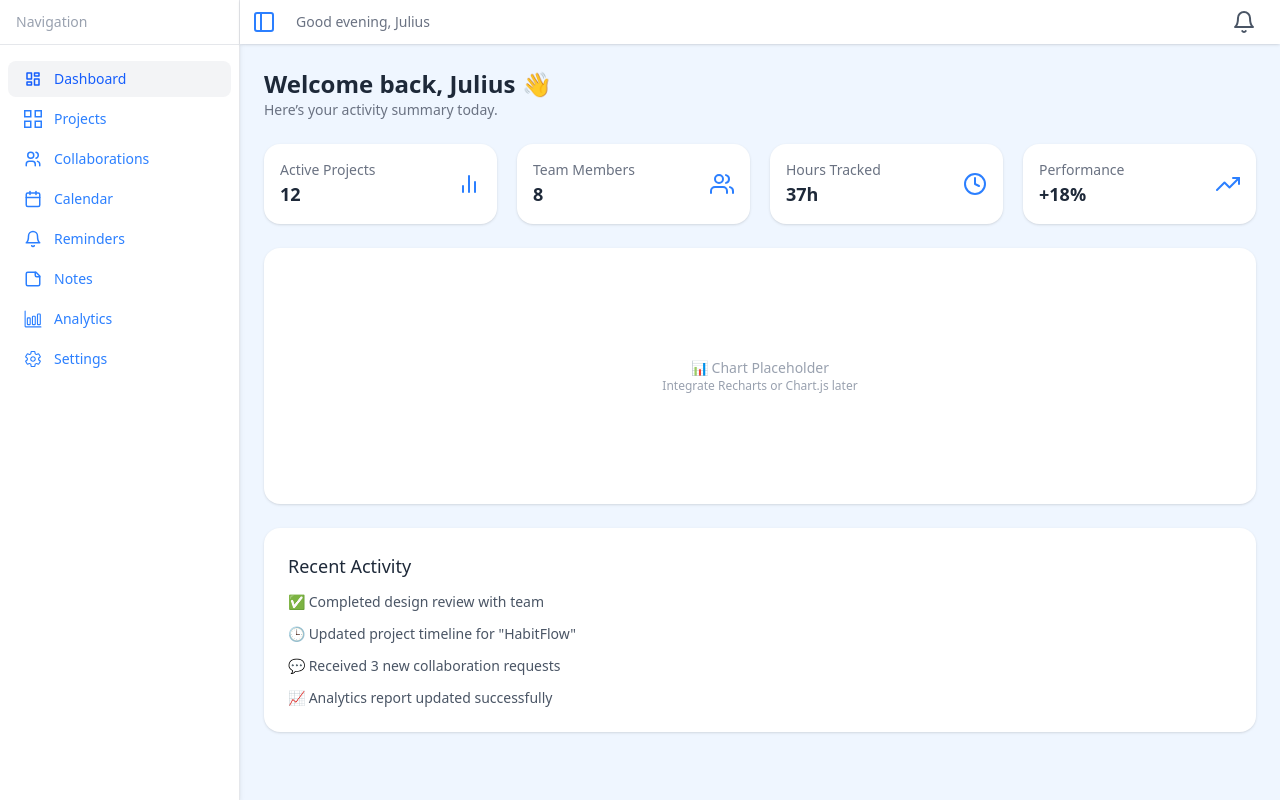
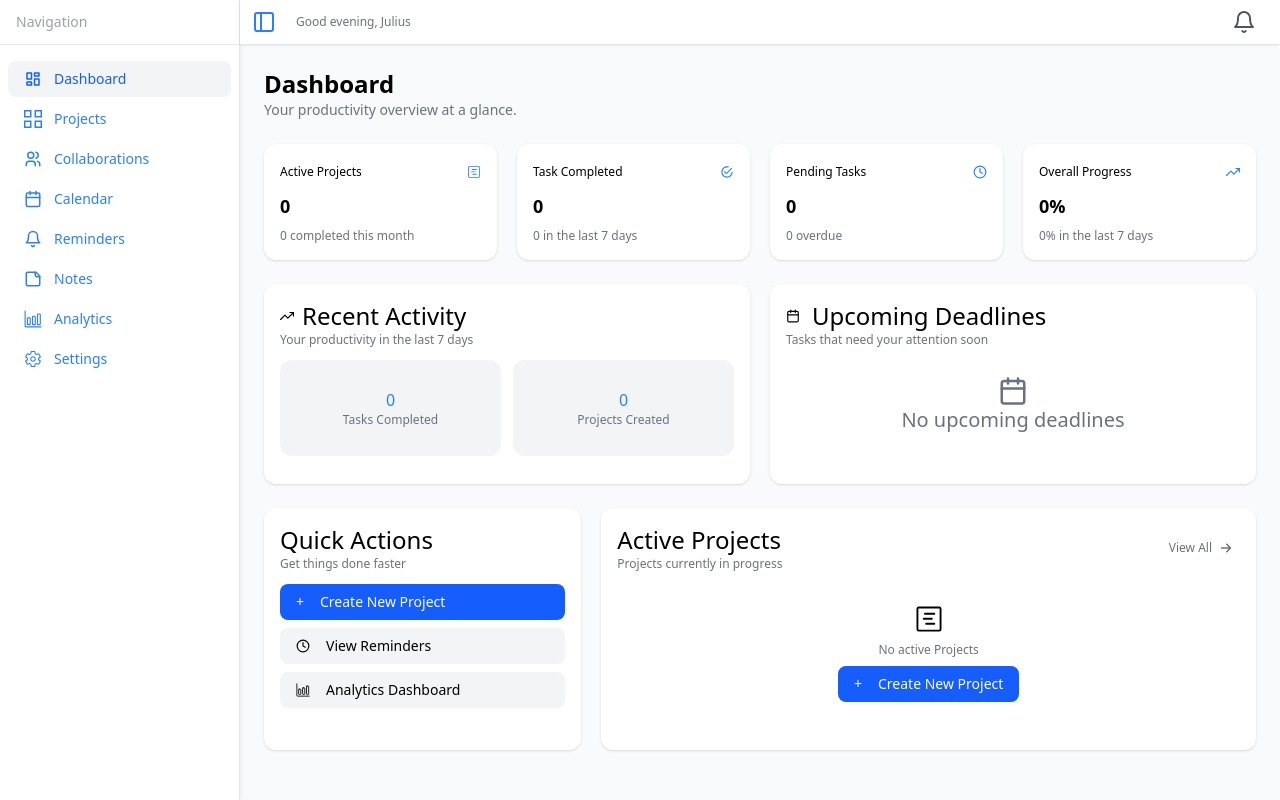
Before and after one commit to juliusmwas/KaziHub, a React (Vite) app: page / in a window 1280 px wide. Built offline with nearby package versions, Linux system fonts and the light colour scheme.

Commit message:
Updated the Dashboard Page

```diff
--- a/src/Components/Navbar.jsx
+++ b/src/Components/Navbar.jsx
@@ -13,7 +13,7 @@ export default function Navbar({ toggleSidebar, toggleMobile }) {
           }}
         ><FiSidebar /></button>
 
-        <p className="text-sm font-medium text-gray-500">Good evening, Julius</p>
+        <p className="text-xs font-normal text-gray-500">Good evening, Julius</p>
       </div>
 
       <div className=" px-3 flex items-center text-2xl cursor-pointer text-gray-600 hover:text-blue-500"><FiBell /></div>
--- a/src/Components/Pages/Dashboard.jsx
+++ b/src/Components/Pages/Dashboard.jsx
@@ -1,52 +1,107 @@
 import { FiUsers, FiBarChart2, FiClock, FiTrendingUp } from "react-icons/fi";
+import { GoProjectRoadmap } from "react-icons/go";
+import { IoMdCheckmarkCircleOutline } from "react-icons/io";
+import { LuClock4 } from "react-icons/lu";
+import { FiCalendar, FiBell } from "react-icons/fi";
+import { IoBarChartOutline, IoSettingsOutline } from "react-icons/io5";
+import { FaArrowRight } from "react-icons/fa6";
+
 
 export default function Dashboard() {
   return (
     <div className="space-y-6">
       {/* Header */}
       <div>
-        <h1 className="text-2xl font-semibold text-gray-800">
-          Welcome back, Julius 👋
-        </h1>
-        <p className="text-gray-500 text-sm">Here’s your activity summary today.</p>
+        <h1 className="text-2xl font-bold text-black">Dashboard</h1>
+        <p className="text-gray-500 text-sm">Your productivity overview at a glance.</p>
       </div>
 
       {/* Stats Cards */}
       <div className="grid grid-cols-1 sm:grid-cols-2 lg:grid-cols-4 gap-5">
         {[
-          { title: "Active Projects", value: "12", icon: <FiBarChart2 /> },
-          { title: "Team Members", value: "8", icon: <FiUsers /> },
-          { title: "Hours Tracked", value: "37h", icon: <FiClock /> },
-          { title: "Performance", value: "+18%", icon: <FiTrendingUp /> },
+          { title: "Active Projects", value: "0", text: "completed this month",icon: <GoProjectRoadmap /> },
+          { title: "Task Completed", value: "0",  text: "in the last 7 days", icon: <IoMdCheckmarkCircleOutline /> },
+          { title: "Pending Tasks", value: "0", text: "overdue", icon: <LuClock4 /> },
+          { title: "Overall Progress", value: "0%", text: "in the last 7 days", icon: <FiTrendingUp /> },
         ].map((card, i) => (
           <div
             key={i}
-            className="bg-white shadow-sm rounded-2xl p-4 flex items-center justify-between hover:shadow-md transition-shadow"
+            className="bg-white shadow-sm rounded-xl p-4  items-center justify-between hover:shadow-md transition-shadow"
           >
-            <div>
-              <p className="text-gray-500 text-sm">{card.title}</p>
-              <p className="text-lg font-semibold text-gray-800">{card.value}</p>
+            <div className="py-1 flex items-center justify-between">
+              <p className="text-black font-medium text-xs">{card.title}</p>
+              <div className="text-blue-500 text-sm">{card.icon}</div>
             </div>
-            <div className="text-blue-500 text-2xl">{card.icon}</div>
+
+            <p className=" py-2 text-lg font-bold text-black">{card.value}</p>
+            <p className="text-xs font-normal text-gray-500">{card.value} {card.text}</p>
+
           </div>
         ))}
       </div>
 
-      {/* Chart Placeholder */}
-      <div className="bg-white shadow-sm rounded-2xl p-6 h-64 flex flex-col justify-center items-center text-gray-400">
-        <p className="text-sm">📊 Chart Placeholder</p>
-        <p className="text-xs text-gray-400">Integrate Recharts or Chart.js later</p>
+
+      <div className="gap-5 grid grid-cols-1 sm:grid-cols-1 lg:grid-cols-2">
+        <div className="bg-white shadow-sm rounded-xl p-4  hover:shadow-md transition-shadow">
+          <div className="flex gap-2 items-center">
+            <FiTrendingUp className="text-xs font-medium lg:text-sm" />
+            <h1 className="text-lg font-medium lg:text-2xl">Recent Activity</h1>
+          </div>
+          <p className="text-xs font-normal text-gray-500">Your productivity in the last 7 days</p>
+
+          <div className="gap-3 py-3 grid grid-cols-2 sm:grid-cols-1 lg:grid-cols-2">
+            <div className="bg-gray-100  grid text-center items-center  rounded-xl p-7  hover:shadow-md transition-shadow">
+              <h1 className="text-blue-500 font-medium">0</h1>
+              <p className="text-xs font-normal text-gray-500">Tasks Completed</p>
+            </div>
+
+            <div className="bg-gray-100  grid text-center items-center  rounded-xl p-7  hover:shadow-md transition-shadow">
+              <h1 className="text-blue-500 font-medium">0</h1>
+              <p className="text-xs font-normal text-gray-500">Projects Created</p>
+            </div>
+          </div>
+        </div>
+
+        <div className=" bg-white shadow-sm rounded-xl p-4  hover:shadow-md transition-shadow">
+           <div className="flex items-center gap-3">
+              <FiCalendar className="text-xs font-medium lg:text-sm"/>
+              <h1 className="text-lg font-medium lg:text-2xl">Upcoming Deadlines</h1>
+           </div>
+           <p className="text-xs font-normal text-gray-500">Tasks that need your attention soon</p>
+
+           <div className="py-7 grid justify-items-center">
+            <FiCalendar className="text-3xl text-gray-500" />
+            <p className="text-sm lg:text-xl text-gray-500" >No upcoming deadlines</p>
+           </div>
+        </div>
       </div>
 
-      {/* Recent Activity */}
-      <div className="bg-white shadow-sm rounded-2xl p-6">
-        <h2 className="text-lg font-medium text-gray-800 mb-3">Recent Activity</h2>
-        <ul className="space-y-3 text-sm text-gray-600">
-          <li>✅ Completed design review with team</li>
-          <li>🕒 Updated project timeline for "HabitFlow"</li>
-          <li>💬 Received 3 new collaboration requests</li>
-          <li>📈 Analytics report updated successfully</li>
-        </ul>
+      <div className="grid grid-cols-1 lg:gap-5 lg:grid-cols-3">
+        <div className="col-span-1 bg-white shadow-sm rounded-xl p-4  hover:shadow-md transition-shadow">
+          <h1 className="text-lg font-medium lg:text-2xl">Quick Actions</h1>
+          <p className="text-xs font-normal text-gray-500">Get things done faster</p>
+          <div className="py-3  gap-2 grid grid-cols-1">
+            <button className="bg-blue-600 text-white flex gap-4 px-4 items-center font-medium text-sm rounded-lg p-2 cursor-pointer hover:bg-blue-600"><span>+</span> Create New Project</button>
+            <button className="bg-gray-100 text-black flex gap-4 px-4 items-center font-medium text-sm rounded-lg p-2 cursor-pointer hover:bg-green-600 hover:text-white"><span><LuClock4 /></span> View Reminders</button>
+            <button className="bg-gray-100 text-black flex gap-4 px-4 items-center font-medium text-sm rounded-lg p-2 cursor-pointer hover:bg-green-600 hover:text-white"><span><IoBarChartOutline /></span> Analytics Dashboard</button>
+          </div>
+        </div>
+
+        <div className=" col-span-2 p-4 bg-white shadow-sm rounded-xl mt-4 lg:m-0  hover:shadow-md transition-shadow">
+          <div className="flex justify-between items-center">
+            <div>
+              <h1 className="text-lg font-medium lg:text-2xl">Active Projects</h1>
+              <p className="text-xs font-normal text-gray-500">Projects currently in progress</p>
+            </div>
+            <p className="flex items-center gap-2 text-xs font-normal text-gray-500 cursor-pointer hover:bg-green-600 hover:text-white p-1 px-2 rounded-sm">View All <span><FaArrowRight /></span></p>
+          </div>
+
+          <div className="py-8  grid justify-items-center">
+            <GoProjectRoadmap className="text-3xl"/>
+            <p className="text-xs p-2 font-normal text-gray-500">No active Projects</p>
+            <button className="bg-blue-600 text-white flex gap-4 px-4 items-center font-medium text-sm rounded-lg p-2 cursor-pointer hover:bg-blue-500"><span>+</span> Create New Project</button>
+          </div>
+        </div>
       </div>
     </div>
   );
--- a/src/Layout/MainLayout.jsx
+++ b/src/Layout/MainLayout.jsx
@@ -53,7 +53,7 @@ export default function MainLayout() {
         </div>
 
         {/* Scrollable content area */}
-        <main className="flex-1 overflow-y-auto p-6 bg-blue-50">
+        <main className="flex-1 overflow-y-auto p-6 bg-gray-50">
           <Outlet />
         </main>
       </div>
```
